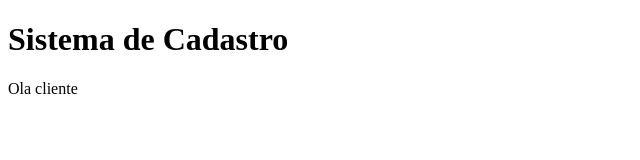
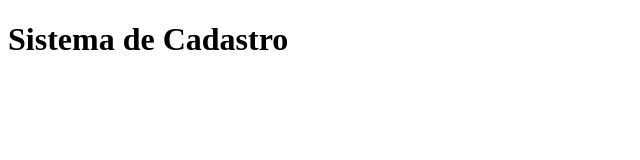
Before and after one commit to DaviRoberto404/Firth, a plain HTML site: page index.html in a window 1280 px wide. Shown: the full height of the page, 0-640 px from the left. Drawn offline with Linux system fonts and the light colour scheme.

Commit message:
voltando ao normal

```diff
--- a/app.js
+++ b/app.js
@@ -1,4 +1 @@
 console.log('Rodando o sistema de gerenciamento de jogos')
-console.log('Alguem esta aqui!!')
-
-console.log('Herobrine')
--- a/index.html
+++ b/index.html
@@ -9,7 +9,6 @@
 <body>
 
     <h1>Sistema de Cadastro</h1>
-    <p>Ola cliente</p>
     <script src="app.js"></script>
 
 </body>
```
